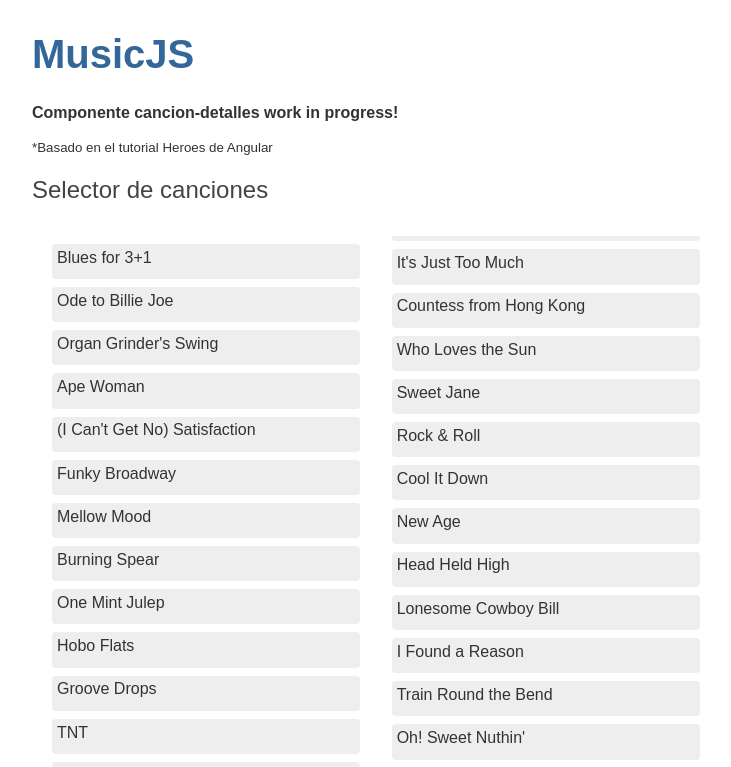
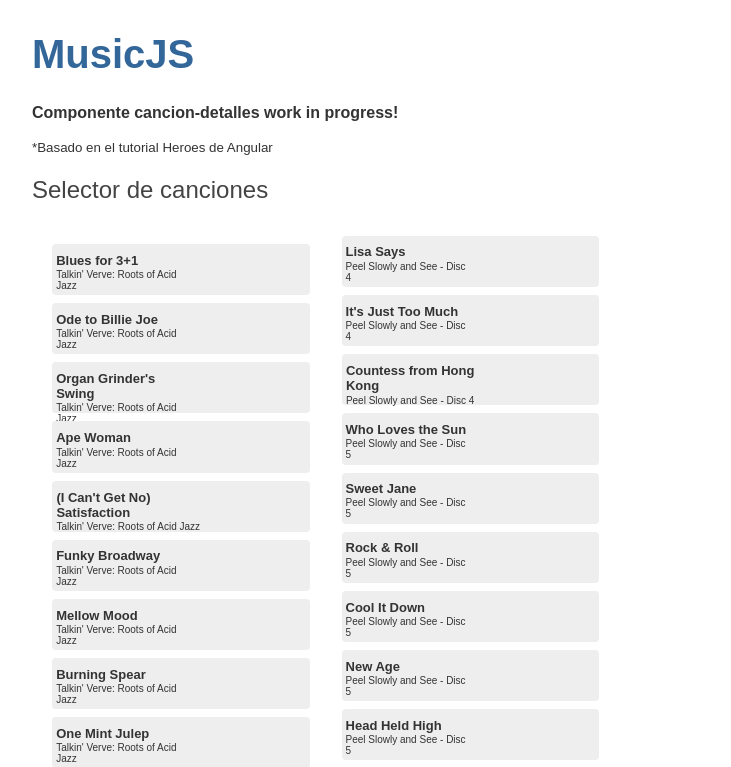
Before and after one commit to BeatrizMV/MusicJS, an Angular app: page / in a window 1280 px wide. Shown: the top 767 px of the page, without its empty margins (0-731 px from the left). Built offline with nearby package versions, Linux system fonts and the light colour scheme.

Commit message:
Añadir subtítulo (album) en el componente que muestra el listado.

```diff
--- a/src/app/cancion-detalles/cancion-detalles.component.css
+++ b/src/app/cancion-detalles/cancion-detalles.component.css
@@ -12,7 +12,7 @@
   background-color: #EEE;
   margin: .5em;
   padding: .3em 0;
-  height: 1.6em;
+  height: 2.6em;
   border-radius: 4px;
 }
 .songs li:hover {
@@ -58,3 +58,12 @@ span{
   padding-right: 0.3em;
   padding-left: 0.3em;
 }
+.song-list-title{
+  display: block;
+  font-size: small;
+  font-weight: bold;
+}
+.song-list-album{
+  display: block;
+  font-size: x-small;
+}
--- a/src/app/cancion-detalles/cancion-detalles.component.html
+++ b/src/app/cancion-detalles/cancion-detalles.component.html
@@ -6,7 +6,10 @@
     <!--Don't forget the asterisk (*) in front of ngFor. It's a critical part of the syntax-->
     <!--listen for the song item click event and update the song details.-->
     <li *ngFor="let song of songs" (click)="onSelect(song)" [class.selected]="song === selectedSong">
-      <!--<span class="badge">{{song.track}}</span>--><span>{{song.title}}</span>
+      <div>
+        <div class="song-list-title">{{song.title}}</div>
+        <div class="song-list-album">{{song.album}}</div>
+      </div>
     </li>
   </ul>
 </div>
```
